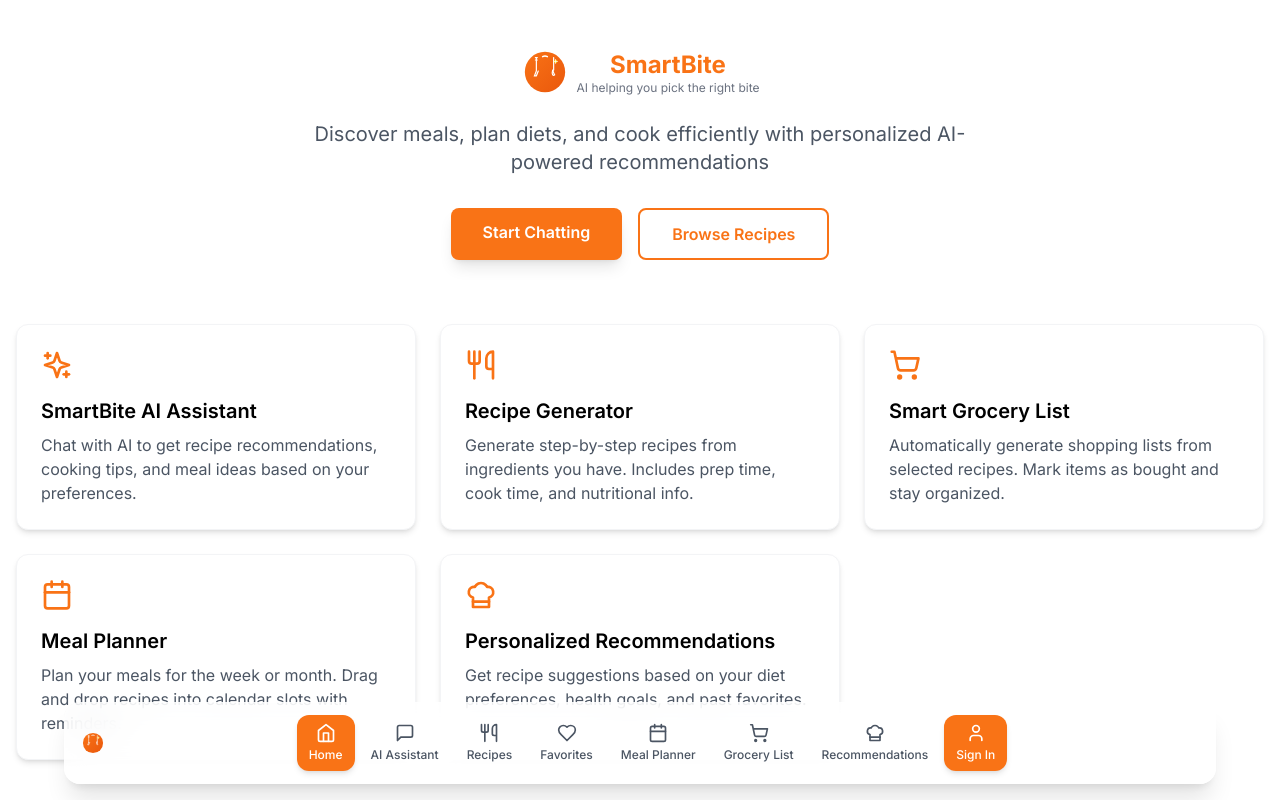
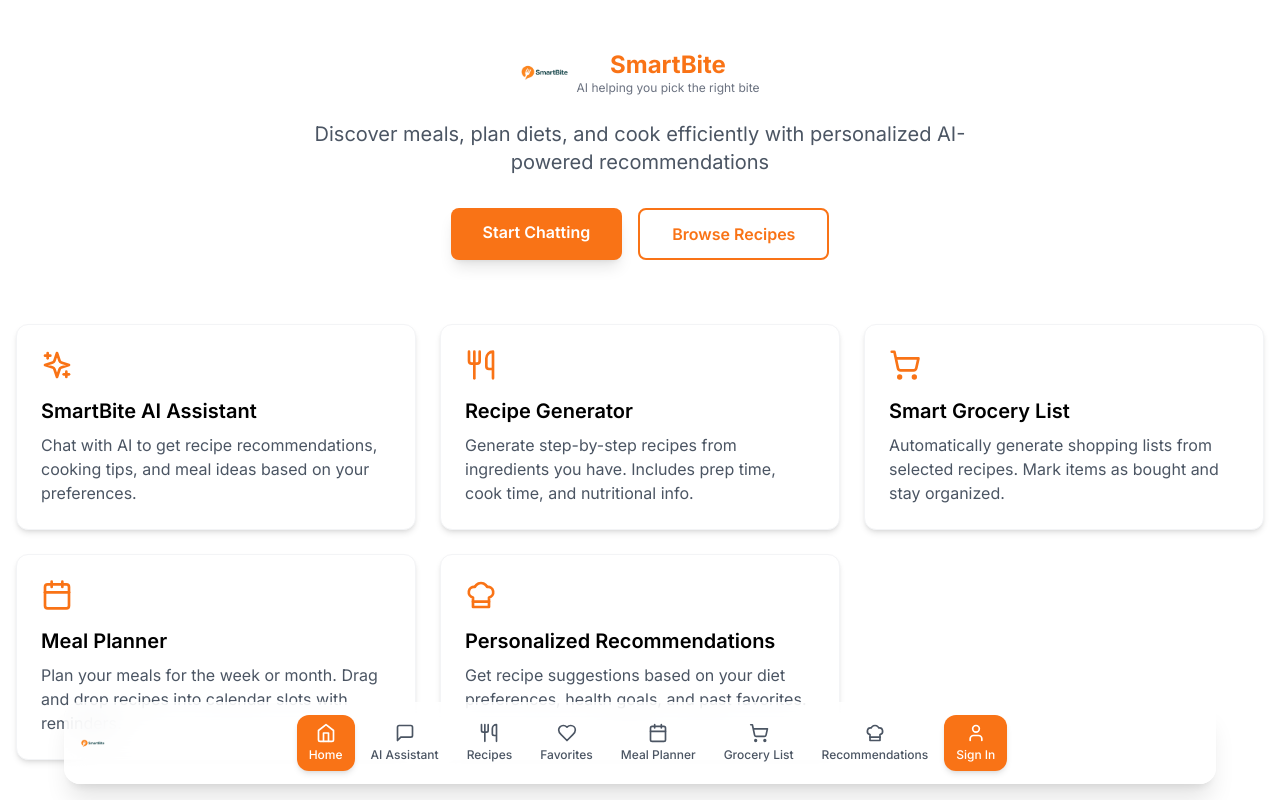
Before and after one commit to bvggies/ai_foodrecomendation, a Next.js app: page / in a window 1280 px wide. Shown: the top 800 px of the page. Built offline with nearby package versions, Linux system fonts and the light colour scheme; no server answers.

Commit message:
Replace SVG logo with custom logo image and add favicon from assets folder

```diff
--- a/app/layout.tsx
+++ b/app/layout.tsx
@@ -9,6 +9,10 @@ const inter = Inter({ subsets: ['latin'] })
 export const metadata: Metadata = {
   title: 'SmartBite – AI helping you pick the right bite',
   description: 'AI-powered food recommendations, recipe generation, and meal planning. Discover meals, plan diets, and cook efficiently with personalized AI-powered recommendations.',
+  icons: {
+    icon: '/favicon.png',
+    apple: '/favicon.png',
+  },
 }
 
 export default function RootLayout({
--- a/components/Logo.tsx
+++ b/components/Logo.tsx
@@ -1,4 +1,6 @@
 'use client'
+
+import Image from 'next/image'
 
 interface LogoProps {
   className?: string
@@ -21,61 +23,15 @@ export default function Logo({ className = '', size = 'md', showText = true }: L
 
   return (
     <div className={`flex items-center gap-2 ${className}`}>
-      <div className={`${sizeClasses[size]} relative`}>
-        <svg
-          viewBox="0 0 100 100"
-          fill="none"
-          xmlns="http://www.w3.org/2000/svg"
-          className="w-full h-full"
-        >
-          {/* Plate/Circle Background */}
-          <circle cx="50" cy="50" r="42" fill="url(#gradient1)" />
-
-          {/* Fork */}
-          <path
-            d="M32 20 L32 48 M30 20 L34 20 M30 25 L34 25 M32 48 L28 58 L32 58 L36 48"
-            stroke="white"
-            strokeWidth="2.5"
-            strokeLinecap="round"
-            fill="none"
-          />
-
-          {/* Spoon */}
-          <path
-            d="M68 20 L68 46 M66 46 Q68 52 70 56 Q68 58 66 56 Q64 52 66 46"
-            stroke="white"
-            strokeWidth="2.5"
-            strokeLinecap="round"
-            fill="none"
-          />
-
-          {/* Bite mark - semi circle at top */}
-          <path
-            d="M45 18 Q50 15 55 18"
-            stroke="white"
-            strokeWidth="3"
-            strokeLinecap="round"
-            fill="none"
-          />
-
-          {/* AI Sparkle */}
-          <g transform="translate(72, 28)">
-            <circle r="3.5" fill="#FFD700" />
-            <path
-              d="M0 -4 L0 4 M-4 0 L4 0"
-              stroke="white"
-              strokeWidth="1.5"
-              strokeLinecap="round"
-            />
-          </g>
-
-          <defs>
-            <linearGradient id="gradient1" x1="0%" y1="0%" x2="100%" y2="100%">
-              <stop offset="0%" stopColor="#F97316" stopOpacity="1" />
-              <stop offset="100%" stopColor="#EA580C" stopOpacity="1" />
-            </linearGradient>
-          </defs>
-        </svg>
+      <div className={`${sizeClasses[size]} relative flex-shrink-0`}>
+        <Image
+          src="/logo.png"
+          alt="SmartBite Logo"
+          width={48}
+          height={48}
+          className="w-full h-full object-contain"
+          priority
+        />
       </div>
       {showText && (
         <div className="flex flex-col">
```
Also changed, not shown: public/favicon.png (added), public/logo.png (added).
